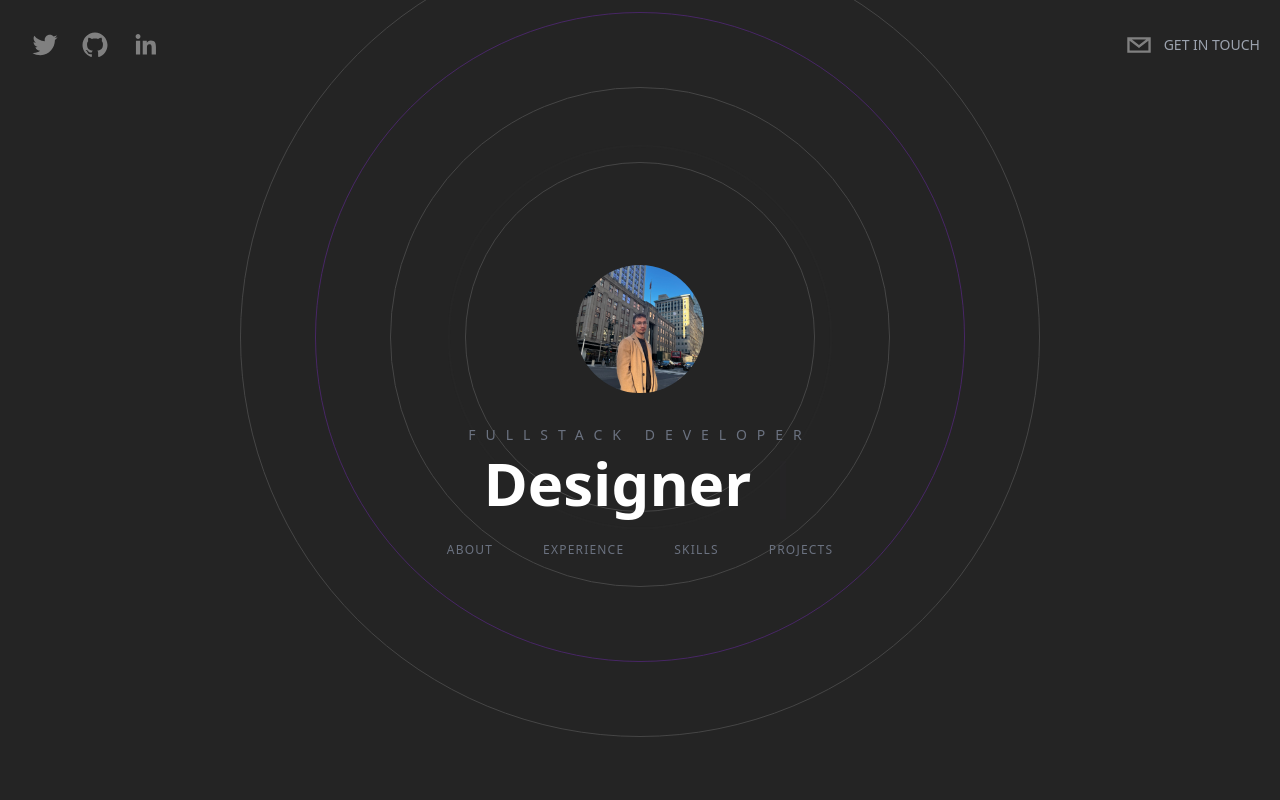
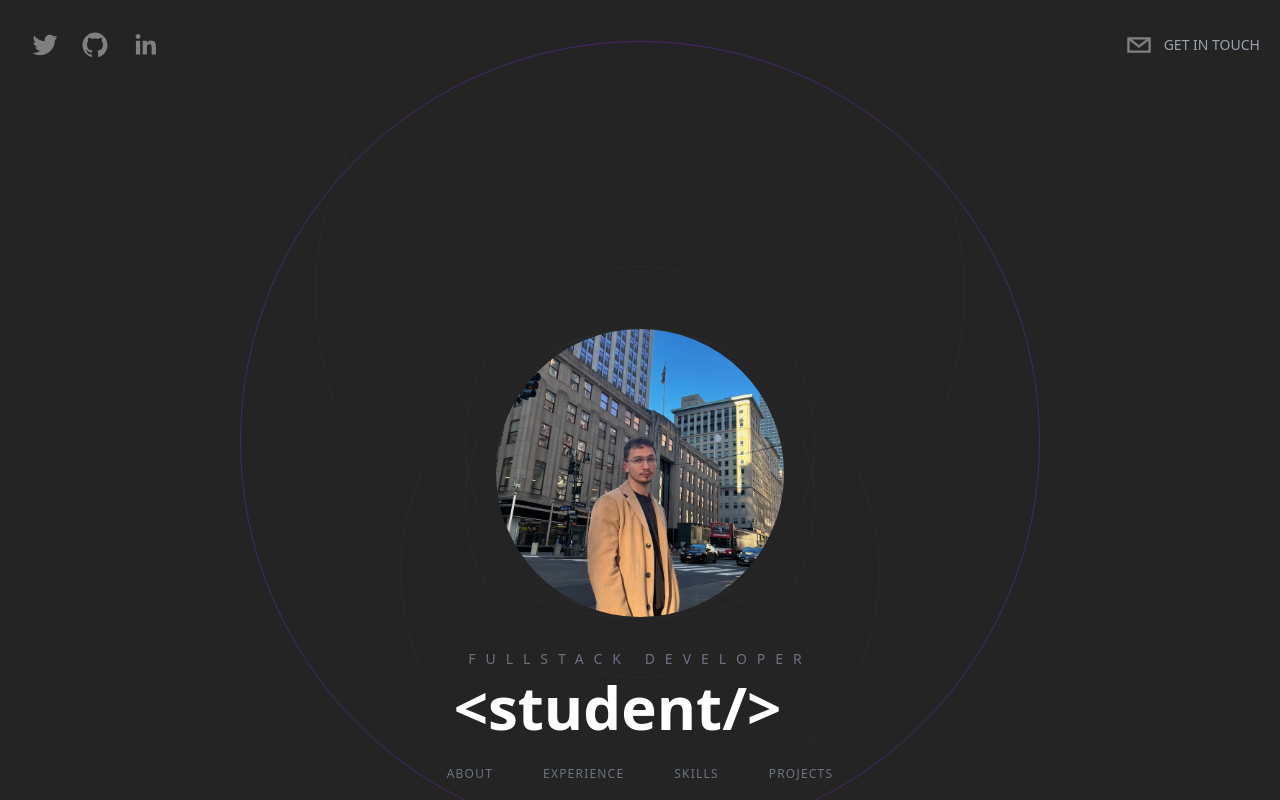
Before and after one commit to veskoap/portfolio, a Next.js app: page / in a window 1280 px wide. Built offline with nearby package versions, Linux system fonts and the light colour scheme.

Commit message:
Updated hero design and completed mockup of about page

```diff
--- a/components/About.tsx
+++ b/components/About.tsx
@@ -1,14 +1,59 @@
-import React from 'react'
+import React from 'react';
+import Image from 'next/image';
+import ImageOfMe from '../images/ImageOfMe.jpeg';
+import { motion } from 'framer-motion';
 
 type Props = {}
 
 export default function About({}: Props) {
   return (
-    <div className='flex flex-col relative h-screen text-center md:text-left md:flex-row max-w-7xl
-    px-10 justify-evenly mx-auto items-center'>
-        <h3 className='absolute top-24 uppercase tracking[20px] text-gray-500 text-2xl'>
+    <motion.div
+      initial={{ opacity: 0 }}
+      whileInView={{ opacity: 1 }}
+      transition={{ duration: 1.5}}
+
+    className='flex flex-col relative h-screen text-center md:text-left max-w-7xl
+    px-10 justify-evenly mx-auto items-center'
+    >
+
+        <h3 className='absolute top-24 uppercase tracking-[20px] text-gray-500 text-2xl'>
             About
         </h3>
-    </div>
+
+        <motion.div
+          className='mt-52 relative'
+          initial={{
+            x: -200,
+            opacity: 0,
+          }}
+          transition={{
+            duration: 1.2,
+          }}
+          whileInView={{opacity: 1, x: 0}}
+          viewport={{once: true}}
+        >
+          <Image
+              src={ImageOfMe}
+              alt='Another picture of me'
+              className='mb-20 md:mb-0 flex-shrink-0 w-52 h-52 rounded-full object-cover md:rounded-full md:w-64 md:h-64 lg:rounded-full lg:w-80 lg:h-80 xl:rounded-full xl:w-96 xl:h-96'
+            />
+        </motion.div>
+
+        <div className='space-y-10 px-0 md:px-10'>
+          <h4 className='text-4xl font'>
+            Here is a <span className='underline decoration-[#892CDC]'>little</span> backgrond
+          </h4>
+
+          <p className='text-base'>
+          Arcu ac tortor dignissim convallis aenean et tortor. Dictumst quisque sagittis purus sit amet.
+          Cursus risus at ultrices mi tempus imperdiet nulla malesuada. Commodo sed egestas egestas fringilla phasellus.
+          Vestibulum morbi blandit cursus risus at ultrices. Nisl condimentum id venenatis a condimentum vitae sapien.
+          Tortor condimentum lacinia quis vel eros donec ac odio. Faucibus vitae aliquet nec ullamcorper sit amet
+          risus nullam eget. Lectus urna duis convallis convallis. Sed risus ultricies tristique nulla. Nullam non nisi
+          est sit amet facilisis magna etiam. Euismod lacinia at quis risus. Risus viverra adipiscing at in tellus.
+          </p>
+        </div>
+
+    </motion.div>
   )
 }
--- a/components/BackgroundCircles.tsx
+++ b/components/BackgroundCircles.tsx
@@ -11,18 +11,19 @@
         }}
         animate={{
             scale: [1,2,2,3,1],
-            opacity: [0.1, 0.2, 0.4, 0.8, 0.1, 1.0],
+            opacity: [1.0, 0.2, 0.4, 0.8, 0.1, 1.0],
             borderRadius: ['20%', '30%', '50%', '80%', '20%'],
         }}
         transition={{
-            duration: 2.5,
+            duration: 3.0,
         }}
-        className='relative flex justify-center items-center'>
-            <div className='absolute border border-[#464646] rounded-full h-[200px] w-[200px] mt-52 animate-ping' />
-            <div className='absolute rounded-full border border-[#464646] h-[350px] w-[350px] mt-52'/>
-            <div className='absolute rounded-full border border-[#464646] h-[500px] w-[500px] mt-52'/>
-            <div className='absolute rounded-full border border-[#892CDC] opacity-20 h-[650px] w-[650px] mt-52 animate-pulse'/>
-            <div className='absolute rounded-full border border-[#464646] h-[800px] w-[800px] mt-52'/>
+        className='relative flex justify-center items-center text-center mt-72'>
+            <div className='absolute border border-[#464646] rounded-full opacity-20 h-[246px] w-[246px] mt-[354px] animate-ping' />
+            <div className='absolute rounded-full border border-[#464646] opacity-20 h-[350px] w-[350px] mt-72'/>
+            <div className='absolute rounded-full border border-[#464646] opacity-20 h-[350px] w-[350px] mt-[412px]'/>
+            <div className='absolute rounded-full border border-[#892CDC] opacity-20 h-[800px] w-[800px] mt-72 animate-pulse'/>
+            <div className='absolute rounded-full border border-[#464646] opacity-20 h-[650px] w-[650px] -mt-2'/>
+            <div className='absolute rounded-full border border-[#464646] opacity-20 h-[480px] w-[480px] mt-[548px]'/>
      </motion.div>
    )
  }
--- a/components/Hero.tsx
+++ b/components/Hero.tsx
@@ -10,9 +10,11 @@ type Props = {}
 export default function Hero({}: Props) {
     const [text, count] = useTypewriter({
         words: [
-            'Developer',
-            'Designer',
-            'Creator'
+            '<Hi, I\'m Vesko/>',
+            '<student/>',
+            '<designer/>',
+            '<foodie/>',
+            '<programmer/>'
         ],
         loop: true,
         delaySpeed: 2000,
@@ -23,7 +25,7 @@ export default function Hero({}: Props) {
         <BackgroundCircles />
         <Image
             priority
-            className='relative rounded-full h-32 w-32 mx-auto object-cover'
+            className='relative rounded-full h-72 w-72 mx-auto  object-cover z-10'
             src={ImageOfMe}
             alt='A small picture of me the website creator'
         />
```
